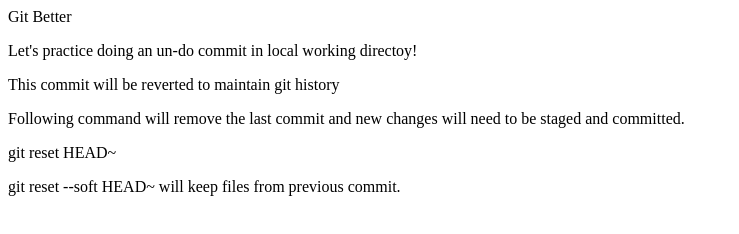
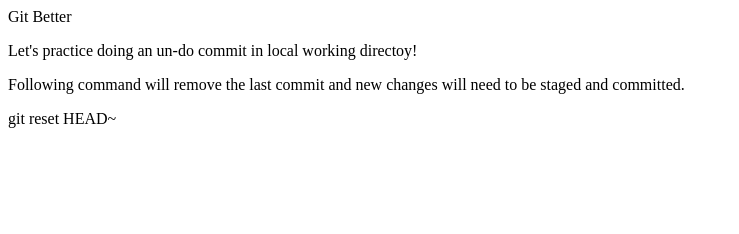
Before and after one commit to telagraphic/git-better, a plain HTML site: page index.html in a window 1280 px wide. Shown: the whole page, without its empty margins (0-739 px from the left). Drawn offline with Linux system fonts and the light colour scheme.

Commit message:
Revert "this commit will be reverted on the next one"
This reverts commit acc440478fde9f8351dac812b40df07b15598fc2.

```diff
--- a/index.html
+++ b/index.html
@@ -14,9 +14,6 @@
       <p>
         Let's practice doing an un-do commit in local working directoy!
       </p>
-      <p>
-        This commit will be reverted to maintain git history
-      </p>
     </article>
 
     <article>
@@ -26,9 +23,6 @@
       </p>
       <p>
         git reset HEAD~
-      </p>
-      <p>
-        git reset --soft HEAD~ will keep files from previous commit.
       </p>
     </article>
   </main>
```
